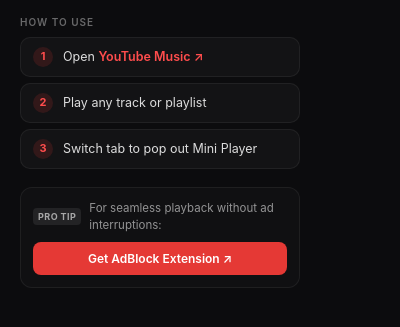
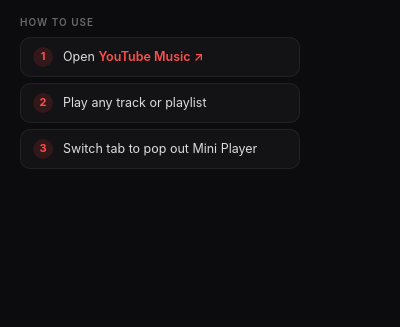
Before and after one commit to Dinhbinh02/lyra, a browser extension: page popup.html in a window 400 px wide. Shown: the part 73-400 px from the top of the page. Drawn offline with Linux system fonts and the light colour scheme.

Commit message:
chore: remove tip-box to adhere to Web Store developer policy

```diff
--- a/popup.css
+++ b/popup.css
@@ -109,57 +109,3 @@
     opacity: 0.85;
     text-decoration: underline;
 }
-
-/* Tip Box */
-.tip-box {
-    padding: 12px;
-    background: rgba(255, 255, 255, 0.02);
-    border: 1px solid rgba(255, 255, 255, 0.06);
-    border-radius: 12px;
-    display: flex;
-    flex-direction: column;
-    gap: 8px;
-}
-
-.tip-header {
-    display: flex;
-    align-items: center;
-    gap: 8px;
-}
-
-.tip-tag {
-    font-size: 9px;
-    font-weight: 700;
-    letter-spacing: 0.05em;
-    padding: 2px 5px;
-    border-radius: 4px;
-    background: rgba(255, 255, 255, 0.08);
-    color: rgba(255, 255, 255, 0.6);
-    flex-shrink: 0;
-}
-
-.tip-text {
-    font-size: 11.5px;
-    color: rgba(255, 255, 255, 0.55);
-}
-
-.adblock-link {
-    display: block;
-    text-align: center;
-    padding: 8px 12px;
-    background: #e53935;
-    color: #ffffff;
-    font-size: 12px;
-    font-weight: 600;
-    text-decoration: none;
-    border-radius: 8px;
-    transition: background 0.15s ease, opacity 0.15s ease;
-}
-
-.adblock-link:hover {
-    background: #d32f2f;
-}
-
-.adblock-link:active {
-    opacity: 0.9;
-}
--- a/popup.html
+++ b/popup.html
@@ -34,17 +34,6 @@
         </div>
       </div>
     </div>
-
-    <!-- Tip Section -->
-    <div class="tip-box">
-      <div class="tip-header">
-        <span class="tip-tag">PRO TIP</span>
-        <span class="tip-text">For seamless playback without ad interruptions:</span>
-      </div>
-      <a href="https://chromewebstore.google.com/detail/adblock-%E2%80%94-block-ads-acros/gighmmpiobklfepjocnamgkkbiglidom?hl=en" target="_blank" class="adblock-link">
-        Get AdBlock Extension ↗
-      </a>
-    </div>
   </div>
 
   <script src="popup.js"></script>
```
